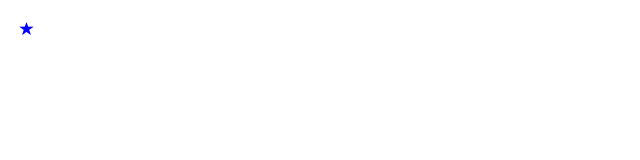
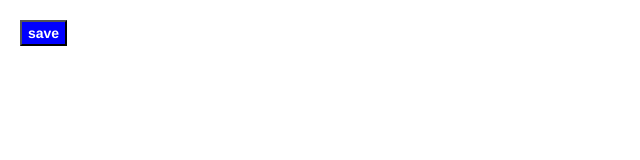
Before and after one commit to Maharoz/Angular-Introductory-Project, an Angular app: page / in a window 1280 px wide. Shown: the top 160 px of the page, without its empty margins (0-640 px from the left). Built offline with nearby package versions, Linux system fonts and the light colour scheme.

Commit message:
ng style demonstrated

```diff
--- a/src/app/app.component.html
+++ b/src/app/app.component.html
@@ -1,3 +1,12 @@
 <link rel="stylesheet" href="https://maxcdn.bootstrapcdn.com/bootstrap/3.3.7/css/bootstrap.min.css">
 
-<app-favorite [isFavorite]="post.isFavorite" (change)="onFavoriteChanged($event)"></app-favorite>
+<button
+[style.backgroundColor]="canSave?  'blue' : 'gray'"
+[style.color]="canSave?  'white' :'black'"
+[style.fontWeight]="canSave? 'bold' : 'normal'"
+[ngStyle]="{
+    'backgroundColor': canSave ?  'blue' : 'gray',
+    'color':canSave?  'white' : 'black'
+}">
+    save
+</button>
--- a/src/app/app.component.ts
+++ b/src/app/app.component.ts
@@ -7,12 +7,5 @@
   styleUrls: ['./app.component.css']
 })
 export class AppComponent {
-  post ={
-    title: "Title",
-    isFavorite:true
-  }
-
-  onFavoriteChanged(eventArgs: FavouriteChangedEventArgs){
-    console.log("Favourite changed", eventArgs);
-  }
+canSave=true;
 }
```
